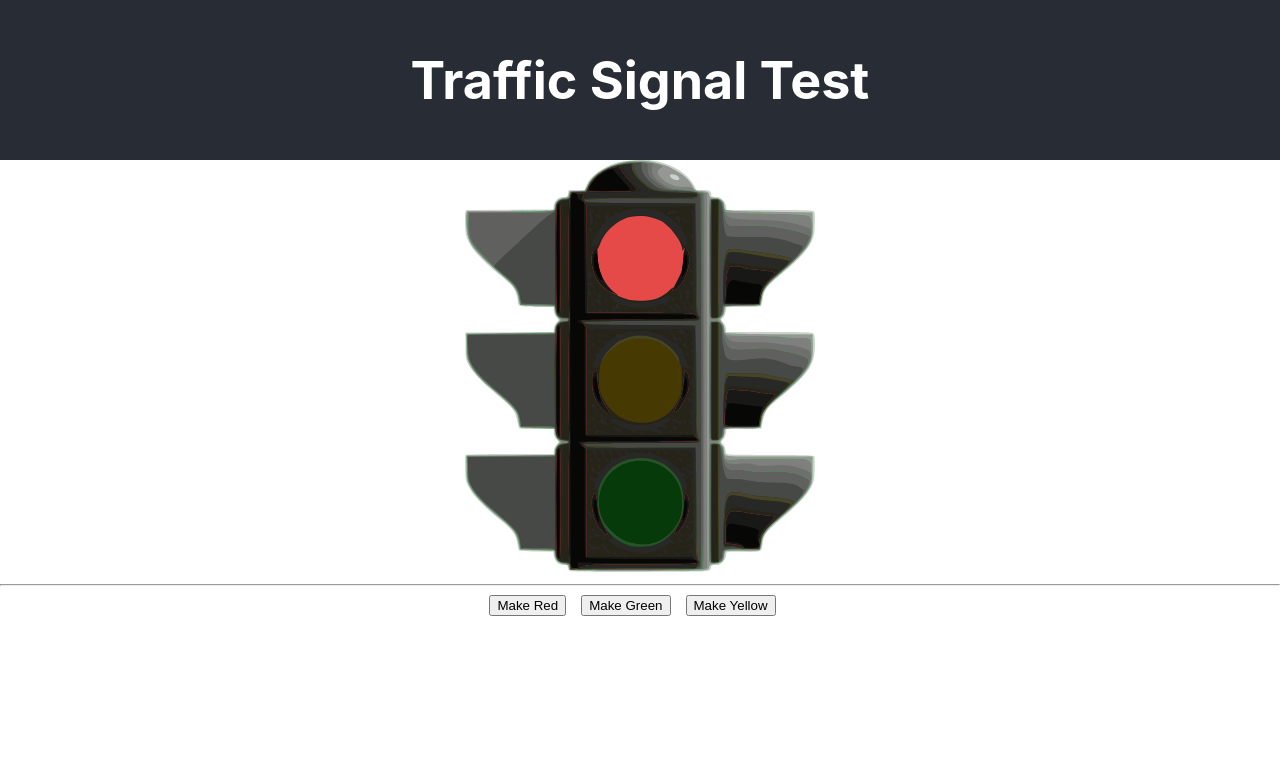
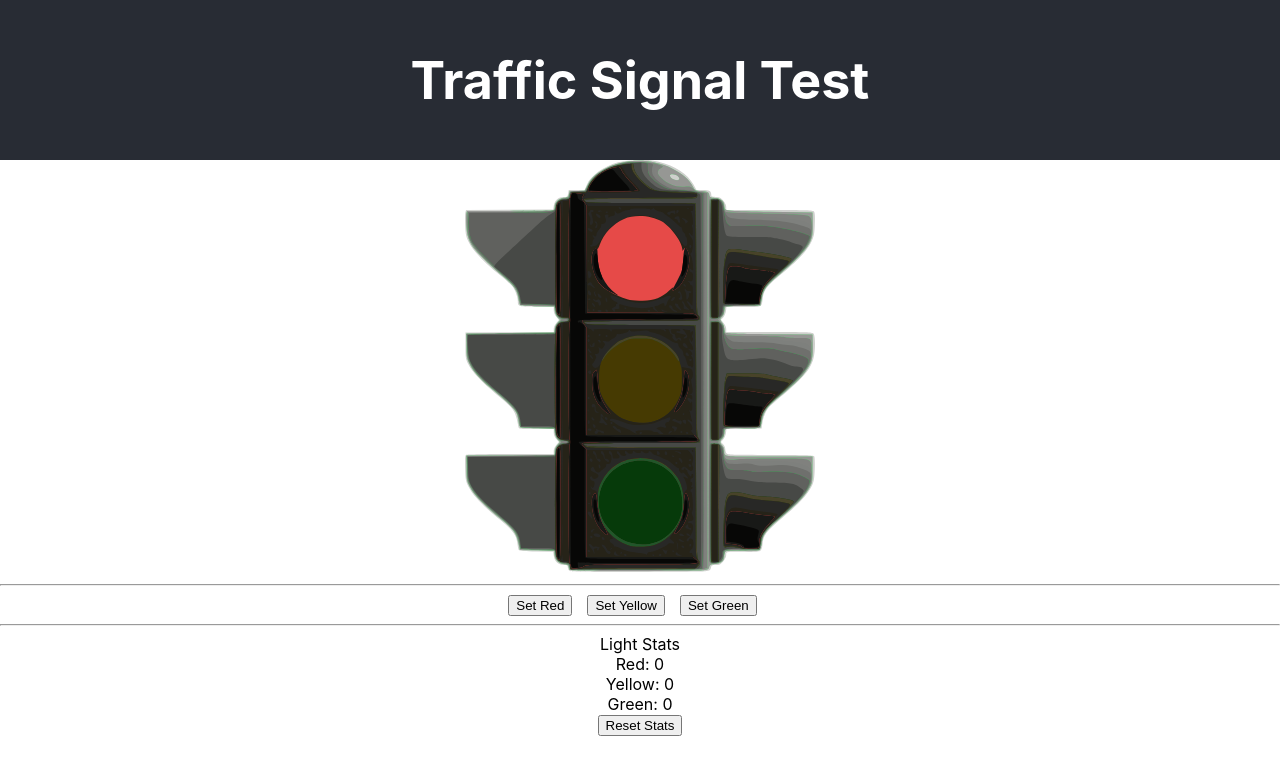
Before and after one commit to jschuman/traffic-signal, a React (Create React App) app: page / in a window 1280 px wide. Shown: the top 774 px of the page. Built offline with nearby package versions, Linux system fonts and the light colour scheme.

Commit message:
display stats

```diff
--- a/src/components/TrafficSignal.js
+++ b/src/components/TrafficSignal.js
@@ -22,8 +22,10 @@ const TrafficSignal = () => {
   }
 
   const forceLight = (light) => {
-    setCurrentLight(light);
-    updateStatsForLight(light);
+    if (light !== currentLight) {
+      setCurrentLight(light);
+      updateStatsForLight(light);
+    }
   }
 
   const updateStatsForLight = (light) => {
@@ -32,13 +34,39 @@ const TrafficSignal = () => {
     setLightStats(updatedStats);
   }
 
+  const resetStats = () => {
+    setLightStats({
+      "Red": 0,
+      "Green": 0,
+      "Yellow": 0
+    });
+  }
+
   return (
     <div>
       <LightImage light={currentLight} clickHandler={nextLightCycle} />
       <hr />
-      <button class='action' onClick={() => forceLight("Red")}>Make Red</button>
-      <button class='action' onClick={() => forceLight("Red")}>Make Green</button>
-      <button class='action' onClick={() => forceLight("Yellow")}>Make Yellow</button>
+      <button class='action' onClick={() => forceLight("Red")}>Set Red</button>
+      <button class='action' onClick={() => forceLight("Yellow")}>Set Yellow</button>
+      <button class='action' onClick={() => forceLight("Red")}>Set Green</button>
+      <hr />
+      <div>
+        <span>Light Stats</span>
+      </div>
+      <div>
+        <span>Red: </span><span>{lightStats["Red"]}</span>
+      </div>
+      <div>
+        <span>Yellow: </span><span>{lightStats["Yellow"]}</span>
+      </div>
+      <nobr />
+      <div>
+        <span>Green: </span><span>{lightStats["Green"]}</span>
+      </div>
+      <nobr />
+      <div>
+        <button onClick={() => resetStats()}>Reset Stats</button>
+      </div>
     </div>
   )
 }
```
